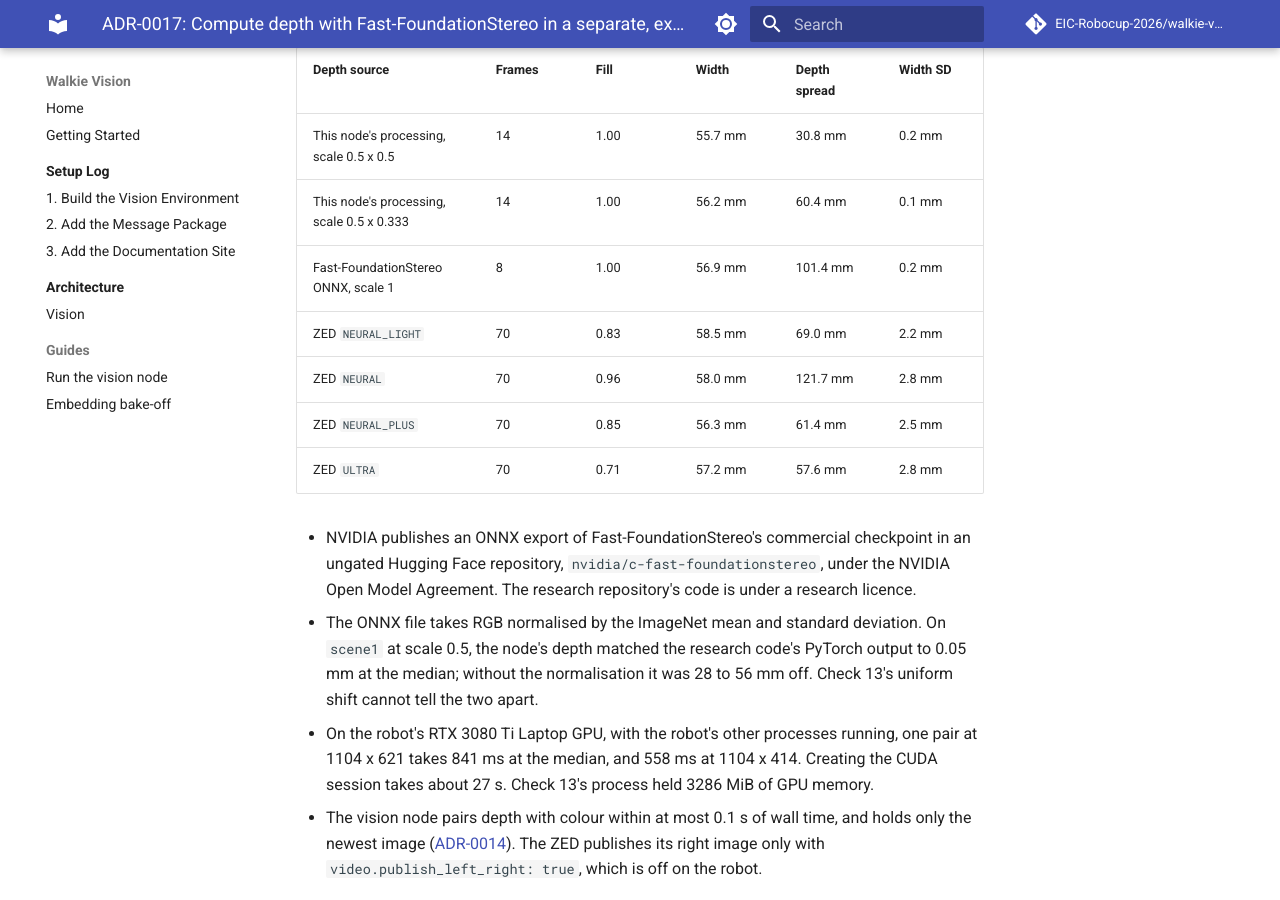
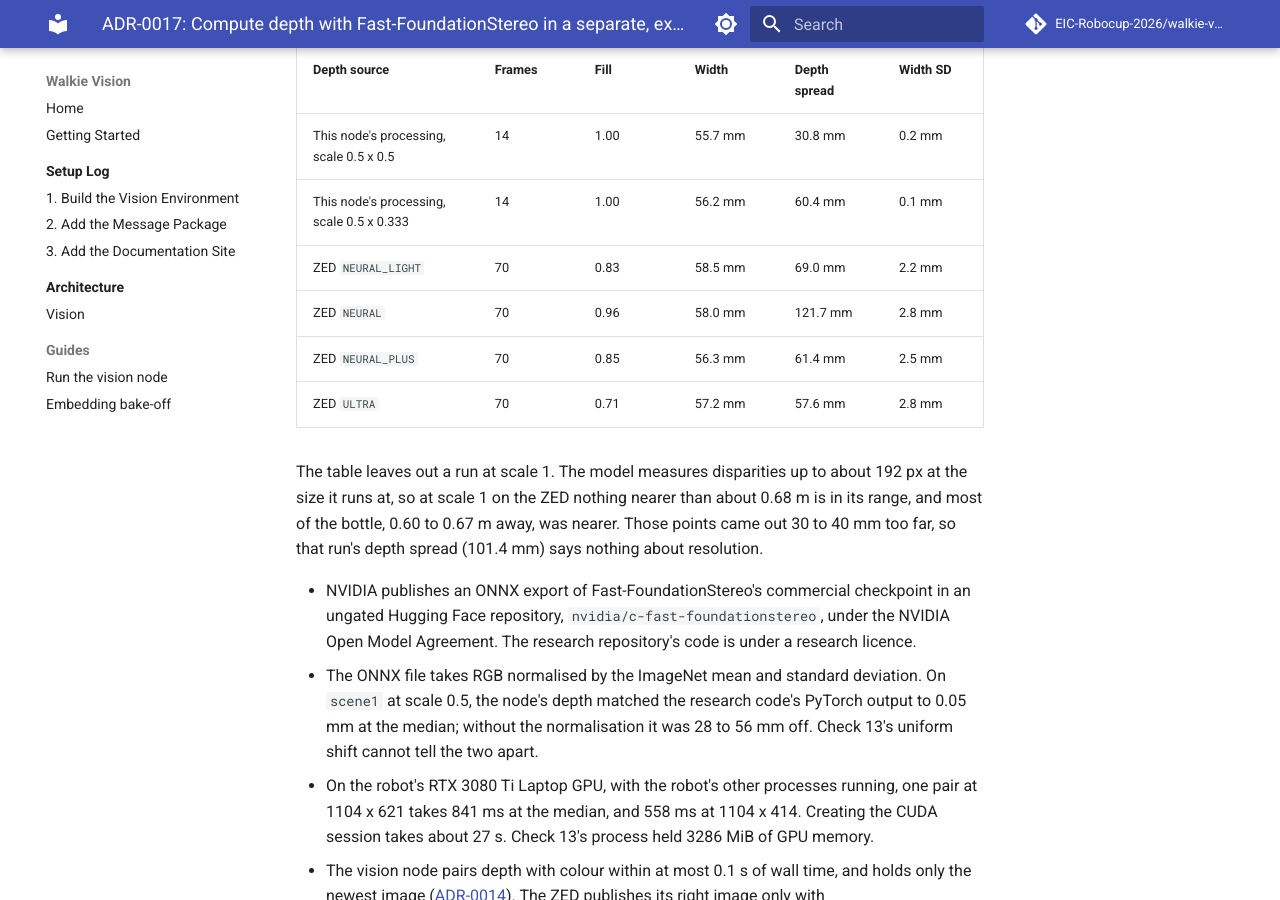
Before and after one commit to EIC-Robocup-2026/walkie-vision, an MkDocs documentation site: the page built from docs/architecture/decisions/0017-stereo-depth-node.md, in a window 1280 px wide and 900 px high, scrolled down 494 px. Built offline with MkDocs 1.6.1 and Material for MkDocs 9.7.7, drawn with Linux system fonts in a browser that asks for light colours; comment, search, counter and statistics services are not loaded; some of the changed text lies outside the part shown.

Commit message:
fix: log and document the nearest stereo depth that scale_x allows

```diff
--- a/docs/architecture/decisions/0017-stereo-depth-node.md
+++ b/docs/architecture/decisions/0017-stereo-depth-node.md
@@ -20,11 +20,16 @@ depth spread means less blur:
 | ---------------------------------------------- | ------ | ---- | ------- | ------------ | -------- |
 | This node's processing, scale 0.5 x 0.5        | 14     | 1.00 | 55.7 mm | 30.8 mm      | 0.2 mm   |
 | This node's processing, scale 0.5 x 0.333      | 14     | 1.00 | 56.2 mm | 60.4 mm      | 0.1 mm   |
-| Fast-FoundationStereo ONNX, scale 1            | 8      | 1.00 | 56.9 mm | 101.4 mm     | 0.2 mm   |
 | ZED `NEURAL_LIGHT`                             | 70     | 0.83 | 58.5 mm | 69.0 mm      | 2.2 mm   |
 | ZED `NEURAL`                                   | 70     | 0.96 | 58.0 mm | 121.7 mm     | 2.8 mm   |
 | ZED `NEURAL_PLUS`                              | 70     | 0.85 | 56.3 mm | 61.4 mm      | 2.5 mm   |
 | ZED `ULTRA`                                    | 70     | 0.71 | 57.2 mm | 57.6 mm      | 2.8 mm   |
+
+The table leaves out a run at scale 1. The model measures disparities up to
+about 192 px at the size it runs at, so at scale 1 on the ZED nothing nearer
+than about 0.68 m is in its range, and most of the bottle, 0.60 to 0.67 m
+away, was nearer. Those points came out 30 to 40 mm too far, so that run's
+depth spread (101.4 mm) says nothing about resolution.
 
 - NVIDIA publishes an ONNX export of Fast-FoundationStereo's commercial
   checkpoint in an ungated Hugging Face repository,
@@ -89,6 +94,12 @@ Rejected:
   do not hold while it runs.
 - A scale of 0.333 on y saves about 280 ms per pair, but doubles the bottle's
   depth spread. Measure on more objects before using it to save time.
+- `scale_x` sets the nearest depth the node gives. It keeps disparities
+  below 184 px, inside the model's range, so the nearest depth is
+  fx × `scale_x` × baseline / 184 px: about 0.35 m at the default 0.5 and
+  0.71 m at 1 on the ZED. Nearer surfaces are NaN. A larger `scale_x` cannot
+  sharpen objects within reach of the arm, and the node logs the nearest
+  depth with its first depth image.
 - Pairing needs the ZED's left and right images to carry equal stamps. That
   is not yet checked on the robot.
 - The model file adds 103 MB to `fetch-models` on every computer, whether or
--- a/docs/architecture/vision.md
+++ b/docs/architecture/vision.md
@@ -381,7 +381,8 @@ image again after the depth, with the same header, and the task reads that
 image. The two pair on their exact stamp, in either arrival order.
 `pair_wait_s` is 0.1 there, the cap, to cover the delivery order between the
 two topics. At the default scale the depth is half the image's size, with
-its own scaled `camera_info`, which passes the 1 px ray check above.
+its own scaled `camera_info`, which passes the 1 px ray check above. It
+starts at about 0.35 m: the model's disparity range sets the nearest depth.
 
 ### QoS
 
--- a/docs/guides/vision-node.md
+++ b/docs/guides/vision-node.md
@@ -197,7 +197,7 @@ Its parameters are read-only, so set them at the start:
 
 | Parameter     | Default                                               | What it does |
 | ------------- | ----------------------------------------------------- | ------------ |
-| `scale_x`, `scale_y` | 0.5                                            | The size the model runs at, as a share of the image's. The depth has this size |
+| `scale_x`, `scale_y` | 0.5                                            | The size the model runs at, as a share of the image's. The depth has this size. `scale_x` also sets the nearest depth: about 0.35 m at 0.5 and 0.71 m at 1 on the ZED |
 | `max_rate_hz` | 0.0                                                   | The most pairs per second; 0 runs every pair it can take |
 | `model`       | `ffs/c_fast_foundationstereo_bp2_dynbatch_dynhw.onnx` | A path under `models/`, or an absolute path |
 | The topics    | The ZED's `rgb/color/rect` and `right/color/rect`, and `/walkie_vision/stereo/...` | See [Topics and services](../architecture/vision.md#topics-and-services) |
@@ -209,6 +209,12 @@ drops them unless the trial raises its limit. `DetectObjects` and
 `EmbedCrop` answer `STALE_IMAGE`. `scale_y:=0.333` takes about 0.56 s per
 pair, but it doubled the depth spread on a bottle in the one recording
 measured.
+
+Do not raise `scale_x` for more detail on objects within reach. The model's
+disparity range ends at about 192 px at the size it runs at, so at
+`scale_x:=1.0` nothing nearer than about 0.71 m has depth, and a bottle on a
+table 0.65 m from the head camera is mostly NaN. The node logs the nearest
+depth with its first depth image: `depth starts at 0.35 m at scale_x 0.5`.
 
 ### The first start on a new GPU
 
```
Also changed, not shown: 4 other files.
